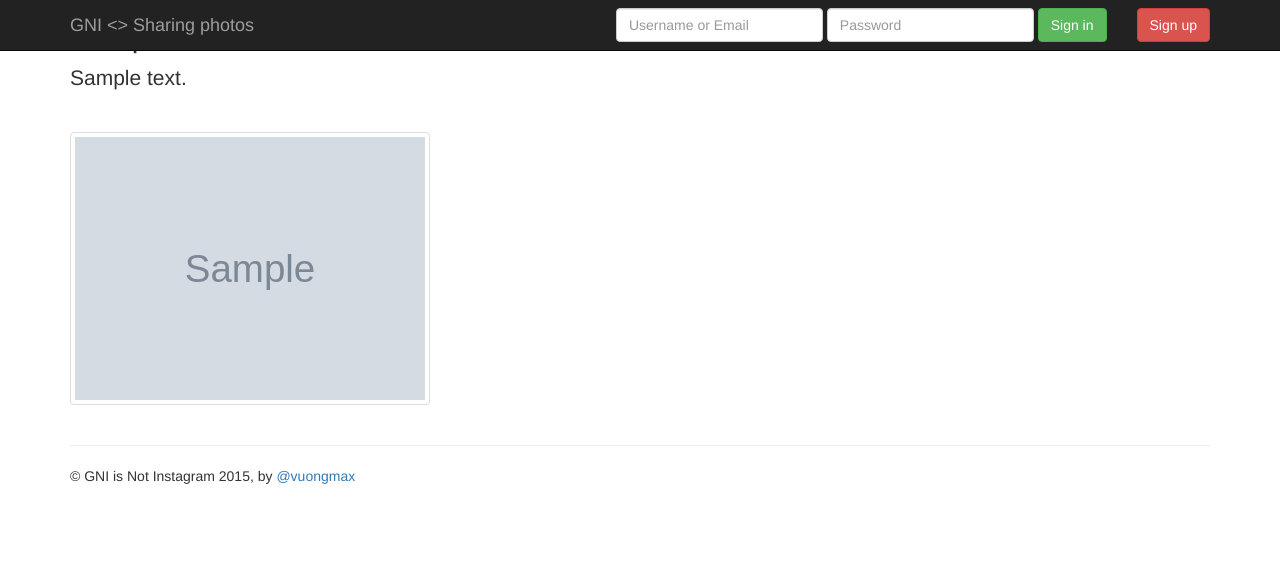
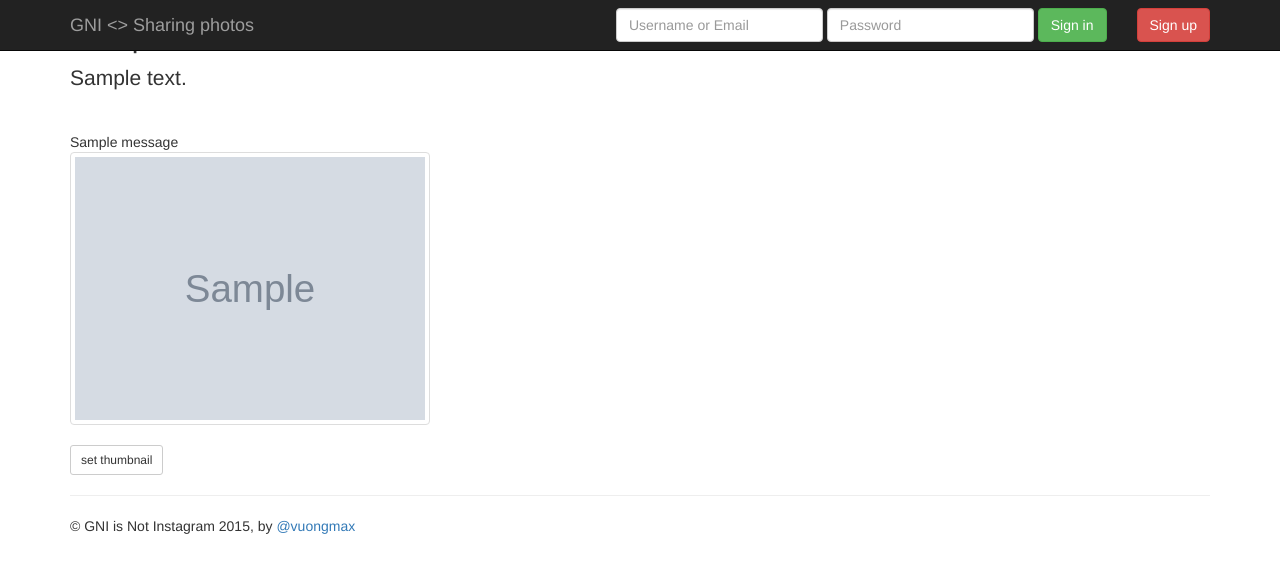
Before and after one commit to vuonghv/gni, a Django app: page /albums/1/ in a window 1280 px wide. Shown: the top 573 px of the page. Run offline with Django 3.2, Linux system fonts and the light colour scheme; tables that the repository leaves empty hold one stand-in row (values such as "Sample post"); grey boxes marked "Sample" are stand-in pictures; one stand-in notice (Sample message) is shown; some libraries are stand-ins or nearby versions.

Commit message:
User can set thumbnail for an album

```diff
--- a/albums/urls.py
+++ b/albums/urls.py
@@ -10,4 +10,5 @@ urlpatterns = [
         url(r'^(?P<pk>[0-9]+)/edit/$', views.UpdateAlbum.as_view(), name='edit'),
         url(r'^(?P<pk>[0-9]+)/delete/$', views.DeleteAlbum.as_view(), name='delete'),
         url(r'^(?P<pk>[0-9]+)/add/$', views.AddImage.as_view(), name='add'),
+        url(r'^(?P<pk>[0-9]+)/thumbnail/$', views.set_thumbnail, name='thumbnail'),
 ]
--- a/albums/views.py
+++ b/albums/views.py
@@ -12,9 +12,12 @@ from django.core.urlresolvers import reverse_lazy, reverse
 from django.core.exceptions import PermissionDenied
 from django.conf import settings
 from django.http import HttpResponseRedirect
+from django.contrib import messages
+from django.shortcuts import get_object_or_404
 
 from albums.models import Album
 from images.forms import ImageForm
+from images.models import Image
 
 
 class ListAlbum(ListView):
@@ -136,4 +139,17 @@ class AddImage(SingleObjectMixin, FormView):
         form.instance.album = self.object
         form.instance.owner = self.request.user
         form.save()
+        messages.success(self.request, 'Post image successfully',
+                    extra_tags='alert alert-success')
         return super().form_valid(form)
+
+
+def set_thumbnail(request, pk):
+    if request.method == 'POST':
+        album = get_object_or_404(Album, pk=pk)
+        image = get_object_or_404(Image, pk=request.POST.get('image'))
+        album.thumbnail = image
+        album.save()
+        messages.success(request, 'Update thumbnail successfully.',
+                        extra_tags='alert alert-success')
+    return HttpResponseRedirect(reverse('albums:detail', kwargs={'pk': pk}))
--- a/templates/albums/detail.html
+++ b/templates/albums/detail.html
@@ -21,10 +21,27 @@
             </div>
         </div>
 
+        {% if messages %}
+            <div class="row">
+                <div class="col-md-10">
+                    {% for msg in messages %}
+                        <div class="{{ msg.tags|default:'' }}">{{ msg }}</div>
+                    {% endfor %}
+                </div>
+            </div>
+        {% endif %}
+
         <div class="row">
             {% for image in images %}
                 <div class="col-md-4">
                     <a class="thumbnail" href="{% url 'images:detail' image.pk %}"><img src="{{ image.img.url }}" height="240px"/></a>
+                    <p class="hidden">
+                    <form method="POST" action="{% url 'albums:thumbnail' album.pk %}" id="thumbnail-{{ image.pk }}">
+                            {% csrf_token %}
+                            <input type="hidden" name="image" value="{{ image.pk }}"/>
+                        </form>
+                    </p>
+                    <button class="btn btn-default btn-sm" onclick="document.getElementById('thumbnail-{{ image.pk }}').submit();">set thumbnail</button>
                 </div>
                 {% if forloop.counter|divisibleby:"3" %}
         </div>
--- a/users/views.py
+++ b/users/views.py
@@ -16,7 +16,6 @@ from django.http import HttpResponse, HttpResponseRedirect
 from django.utils.decorators import method_decorator
 from django.conf import settings
 from django.apps import apps as django_apps
-from django.contrib import messages
 from django.contrib import messages
 
 from images.models import Image
```
Also changed, not shown: images/views.py (+16 -2 lines).
